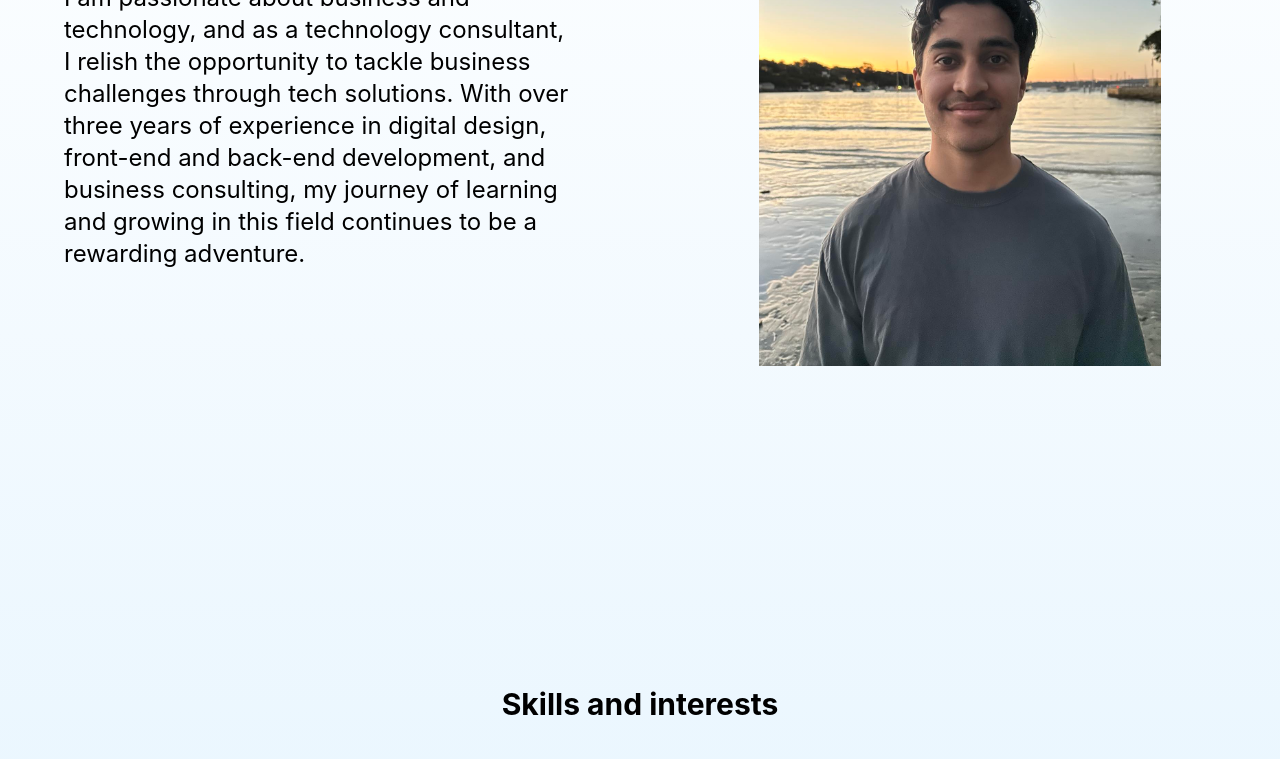
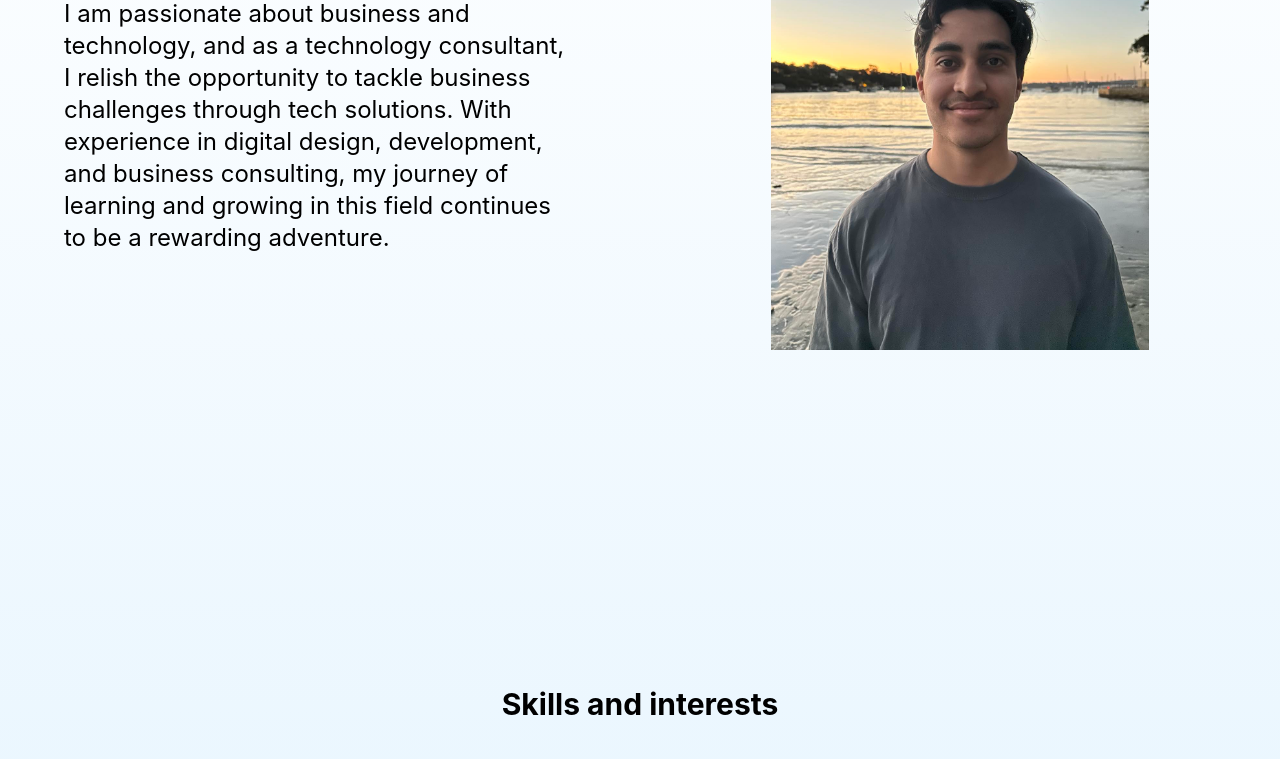
Before and after one commit to equader/equader.github.io, a website: page about.html in a window 1280 px wide. Shown: the part 302-1061 px from the top of the page. Drawn offline with Linux system fonts and the light colour scheme; a web font is replaced by a local one.

Commit message:
Fixed small issue

```diff
--- a/about.html
+++ b/about.html
@@ -47,7 +47,7 @@
             <h2 class="text-3xl font-bold sm:text-4xl">About me</h2>
 
             <p class="mt-4 lg:text-2xl">
-              I am passionate about business and technology, and as a technology consultant, I relish the opportunity to tackle business challenges through tech solutions. With over three years of experience in digital design, front-end and back-end development, and business consulting, my journey of learning and growing in this field continues to be a rewarding adventure.
+              I am passionate about business and technology, and as a technology consultant, I relish the opportunity to tackle business challenges through tech solutions. With experience in digital design, development, and business consulting, my journey of learning and growing in this field continues to be a rewarding adventure.
             </p>
           </div>
         </div>
```
